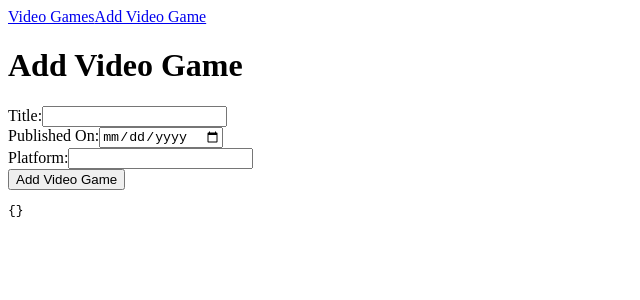
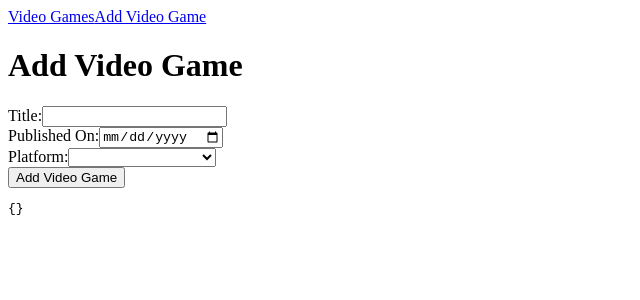
Before and after one commit to wags/VideoGamesClientApp, an Angular app: page /videogames/add in a window 1280 px wide. Shown: the top 300 px of the page, without its empty margins (0-640 px from the left). Built offline with nearby package versions, Linux system fonts and the light colour scheme.

Commit message:
Convert platform text input to a select list

```diff
--- a/src/app/video-game-add/video-game-add.component.html
+++ b/src/app/video-game-add/video-game-add.component.html
@@ -14,7 +14,10 @@
 
   <div>
     <label for="platform">Platform:</label>
-    <input id="platform" name="platform" type="text" [(ngModel)]="model.platform" />
+    <select id="platform" name="platform" [(ngModel)]="model.platform">
+      <option value=""></option>
+      <option *ngFor="let platform of platforms" [value]="platform">{{platform}}</option>
+    </select>
   </div>
 
   <button type="submit">Add Video Game</button>
--- a/src/app/video-game-add/video-game-add.component.ts
+++ b/src/app/video-game-add/video-game-add.component.ts
@@ -16,11 +16,27 @@ class VideoGame {
 })
 export class VideoGameAddComponent implements OnInit {
   model: VideoGame;
+  platforms: string[];
 
   constructor(private http: Http, private router: Router) { }
 
   ngOnInit() {
     this.model = new VideoGame();
+
+    this.platforms = [
+      'Nintendo N64',
+      'Nintendo GameCube',
+      'Nintendo Wii',
+      'Nintendo Wii U',
+      'Nintendo Switch',
+      'PlayStation',
+      'PlayStation 2',
+      'PlayStation 3',
+      'PlayStation 4',
+      'Xbox',
+      'Xbox 360',
+      'Xbox One'
+    ];
   }
 
   onSubmit() {
```
